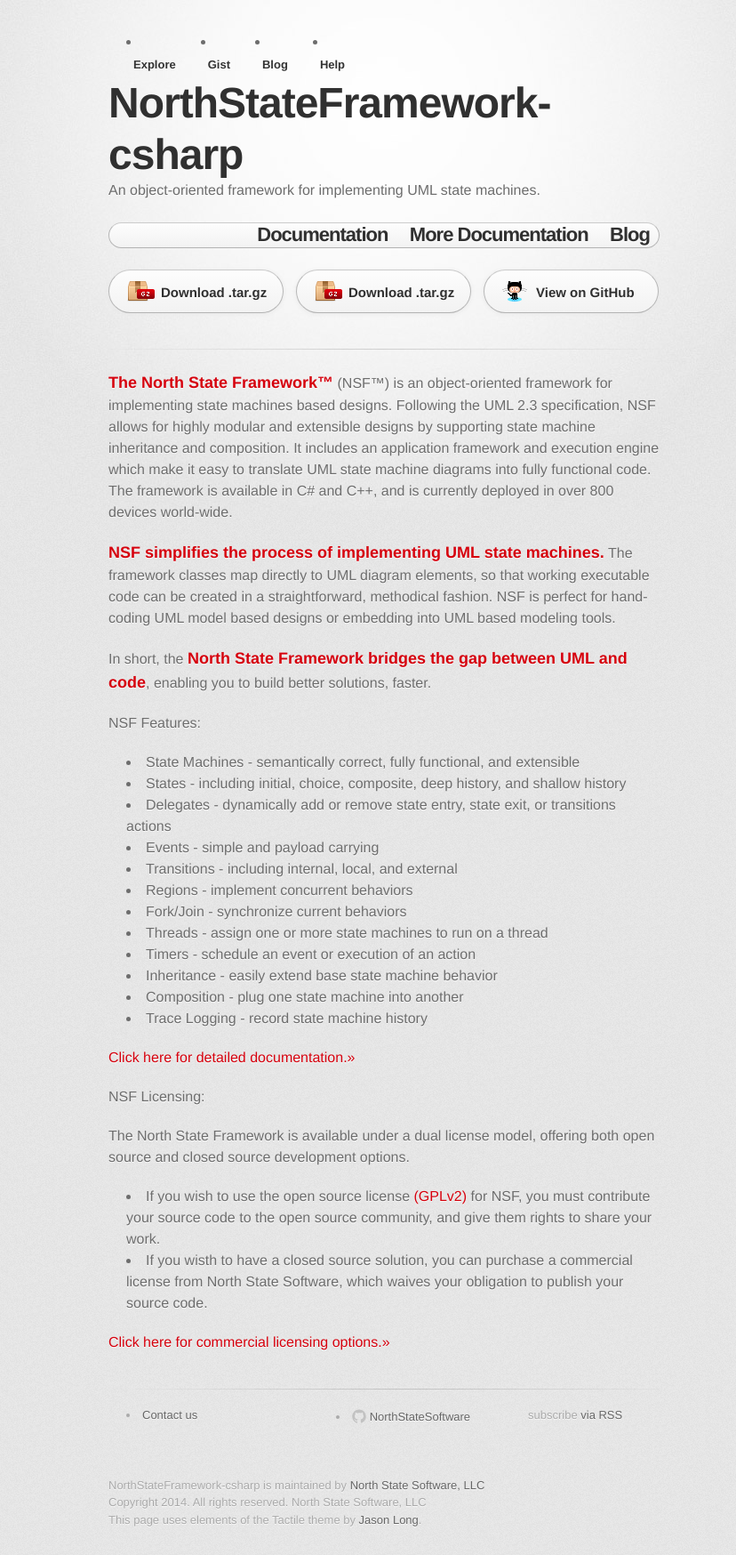
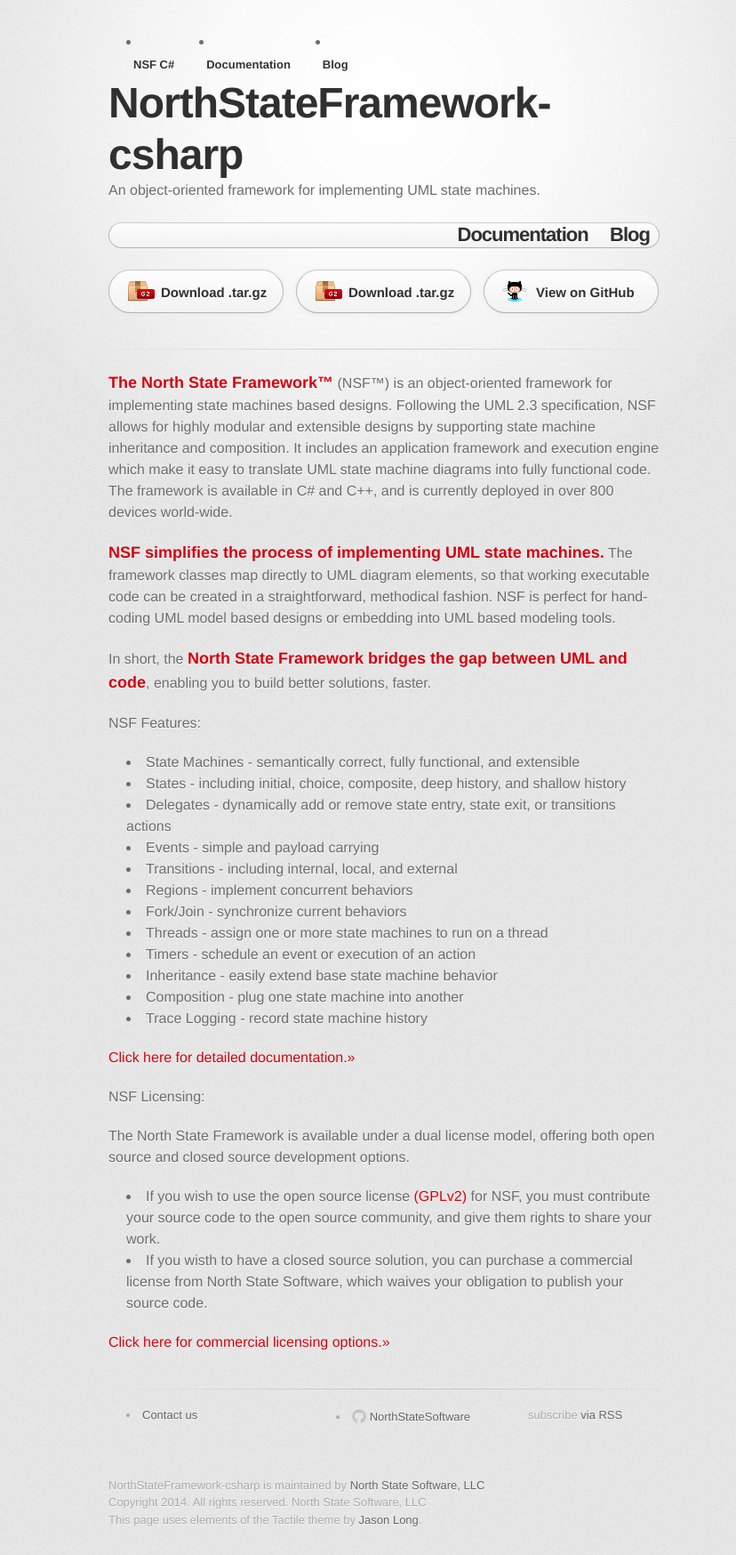
Before and after one commit to jrivenbark/Test8, a Jekyll site: the page built from index.md, in a window 1280 px wide. Shown: the whole page at 89% size, without its empty margins (208-1036 px from the left). Built offline with Jekyll 4.4.1, drawn with Linux system fonts in a browser that asks for light colours; some web fonts are replaced.

Commit message:
More Changes to header

```diff
--- a/_includes/header.html
+++ b/_includes/header.html
@@ -4,22 +4,20 @@
 
       <ul class "header-nav">
         <li class="header-nav-item">
-          <a class="header-nav-link" href="/explore" data-ga-click="Header, go to explore, text:explore">Explore</a>
+			<a class="header-nav-link" href="{{ site.baseurl }}/">{{ site.short_name }}</a>
         </li>
-          <li class="header-nav-item">
-            <a class="header-nav-link" href="https://gist.github.com" data-ga-click="Header, go to gist, text:gist">Gist</a>
-          </li>
-          <li class="header-nav-item">
-            <a class="header-nav-link" href="/blog" data-ga-click="Header, go to blog, text:blog">Blog</a>
-          </li>
         <li class="header-nav-item">
-          <a class="header-nav-link" href="https://help.github.com" data-ga-click="Header, go to help, text:help">Help</a>
+          <a class="header-nav-link" href="{{site.baseurl }}/Documentation/index.html">Documentation</a>
         </li>
+
+		{% for page in site.pages %}
+			{% if page.title %}
+	          <li class="header-nav-item">
+				<a class="header-nav-link" href="{{ page.url | prepend: site.baseurl }}">{{ page.title }}</a>
+	          </li>
+			{% endif %}
+		{% endfor %}
       </ul>
-
-
-
-
 
     <a class="site-title" href="{{ site.baseurl }}/">{{ site.title }}</a>
 
--- a/stylesheets/stylesheet.css
+++ b/stylesheets/stylesheet.css
@@ -538,14 +538,3 @@ display:none}
 	line-height:20px;
 	color:#333333
 }
-
-.header-nav-link:hover,
-.header-nav-link:focus{
-	color:#4183c4;
-	text-decoration:none
-}
-
-.header-nav-link:hover .dropdown-caret,
-.header-nav-link:focus .dropdown-caret{
-	border-top-color:#4183c4
-}
```
Also changed, not shown: AllDocs.md (deleted, +0 -8 lines).
